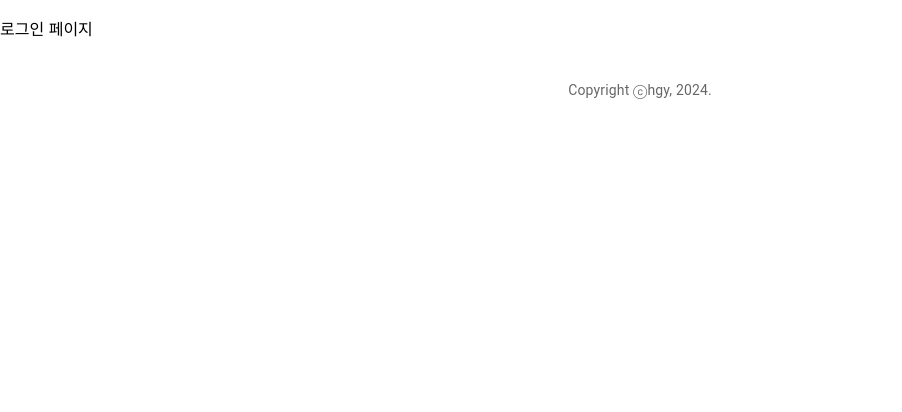
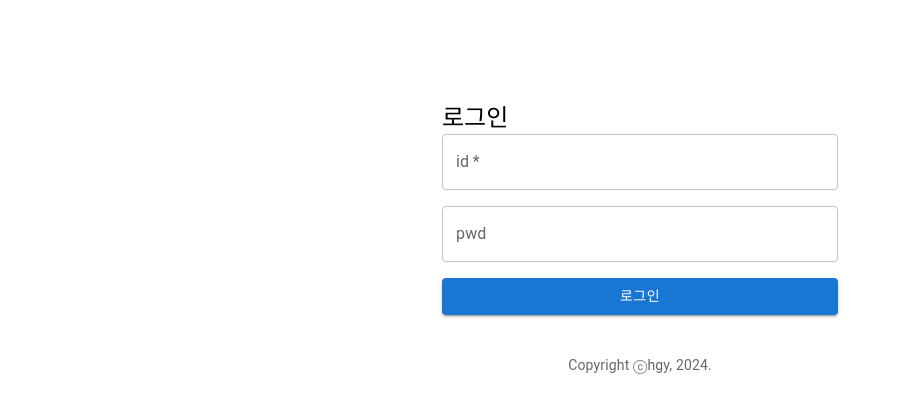
Before and after one commit to hwangeumyang/TodoWebApp, a React (Create React App) app in the folder react-ws/todo-react-app/: page /login in a window 1280 px wide. Shown: the top 412 px of the page, without its empty margins (0-902 px from the left). Built offline with nearby package versions, Linux system fonts and the light colour scheme.

Commit message:
token management

```diff
--- a/react-ws/todo-react-app/src/ApiService.js
+++ /dev/null
@@ -1,32 +0,0 @@
-import { API_BASE_URL } from "./api-config";
-
-// 책에서는 default가 없었지만 추가하지 ㅏ않으면 에러 발생
-export function call(api, method, request) {
-    let options = {
-        headers: new Headers({
-            "Content-Type": "application/json",
-        }),
-        url: API_BASE_URL + api,
-        method: method,
-
-    }
-
-    if(request) {
-        //GET
-        options.body = JSON.stringify(request);
-    }
-
-    return fetch(options.url, options).then((response) => {
-        if(response.status===200) {
-            return response.json();
-        } else if(response.status==403) {
-            window.location.href="/login"; // redirect
-        } else {
-            Promise.reject(response);
-            throw Error(response);
-        }
-    }).catch((error) => {
-        console.log("http error");
-        console.log(error);
-    });
-}
--- a/react-ws/todo-react-app/src/App.js
+++ b/react-ws/todo-react-app/src/App.js
@@ -3,7 +3,7 @@
 import AddTodo from "./AddTodo"
 import React, {useState, useEffect} from "react"
 import {Container, List, Paper } from "@mui/material"
-import { call } from "./ApiService"
+import { call } from "./service/ApiService"
 
 function App() {
   const [items, setItems] = useState([]);
--- a/react-ws/todo-react-app/src/Login.js
+++ b/react-ws/todo-react-app/src/Login.js
@@ -1,8 +1,58 @@
 import React from "react"
+import { Container, Grid, Typography, TextField, Button } from "@mui/material";
+import { signin } from "./service/ApiService";
 
 const Login = () => {
+    const handleSubmit = (event) => {
+        event.preventDefault();
+        const data = new FormData(event.target);
+        const username = data.get("username");
+        const password = data.get("password");
+        signin({username: username, password: password });
+    }
+
     return (
-        <p> 로그인 페이지</p>
+        <Container component="main" maxWidth="xs" style={{marginTop:"8%"}}>
+            <Grid container spacing={2}>
+                <Grid item xs={12}>
+                    <Typography component="h1" variant="h5">
+                        로그인
+                    </Typography>
+                </Grid>
+            </Grid>
+            <form noValidate onSubmit={handleSubmit}>
+                {" "}
+                {/* submit 버튼을 누르면 handlesubmit 실행 */}
+                <Grid container spacing={2}>
+                    <Grid item xs={12}>
+                        <TextField
+                            variant="outlined"
+                            required
+                            fullWidth
+                            id="username"
+                            label="id"
+                            name="username"
+                            autoComplete="username" />
+                    </Grid>
+                    <Grid item xs={12}>
+                        <TextField
+                            variant="outlined"
+                            fullWidth
+                            id="password"
+                            name="password"
+                            label="pwd"
+                            type="password"
+                            autoComplete="current-password" />
+                    </Grid>
+                    <Grid item xs={12}>
+                        <Button type="submit" fullWidth variant="contained" color="primary">
+                            로그인
+                        </Button>
+                    </Grid>
+                </Grid>
+
+            </form>
+        </Container>
     );
 }
 
--- /dev/null
+++ b/react-ws/todo-react-app/src/service/ApiService.js
@@ -0,0 +1,58 @@
+import { API_BASE_URL } from "../api-config";
+
+// 책에서는 default가 없었지만 추가하지 ㅏ않으면 에러 발생
+export function call(api, method, request) {
+    let headers = new Headers({
+        "Content-Type": "application/json",
+    });
+
+    //get access token and append authorization.
+    const accessToken = localStorage.getItem("ACCESS_TOKEN");
+    if(accessToken && accessToken !== null) {
+        headers.append("Authorization", "Bearer " + accessToken)
+    }
+
+    let options = {
+        headers: headers,
+        url: API_BASE_URL + api,
+        method: method,
+    }
+
+    if(request) {
+        //GET
+        options.body = JSON.stringify(request);
+    }
+
+    return fetch(options.url, options).then((response) => {
+        console.log(response);
+        if(response.status===200) {
+            return response.json();
+        } else if(response.status==403) {
+            window.location.href="/login"; // redirect
+        } else if(response.status==400) {
+            alert("login failed");
+            console.log(response);
+        } else {
+            Promise.reject(response);
+            throw Error(response);
+        }
+    }).catch((error) => {
+        console.log("http error");
+        console.log(error);
+    });
+}
+
+export function signin(userDTO) {
+    return call("/auth/signin", "POST", userDTO)
+        .then( (response) => {
+            // console.log('response: ', response);
+            // alert("login token: " + response.token);
+            if(response.token) {
+                localStorage.setItem("ACCESS_TOKEN", response.token);
+                window.location.href="/";
+            }
+        })
+        .catch((error) => {
+            console.log("error", error);
+        });
+}
```
Also changed, not shown: 1 other file (tests, documents, lock files or other folders).
